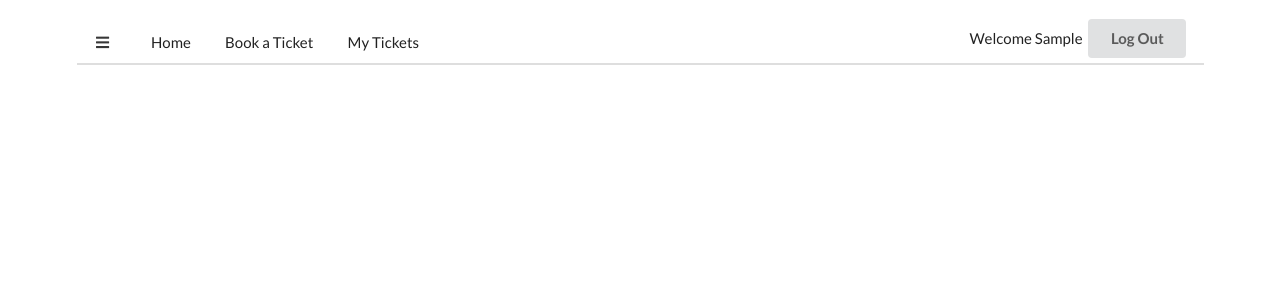
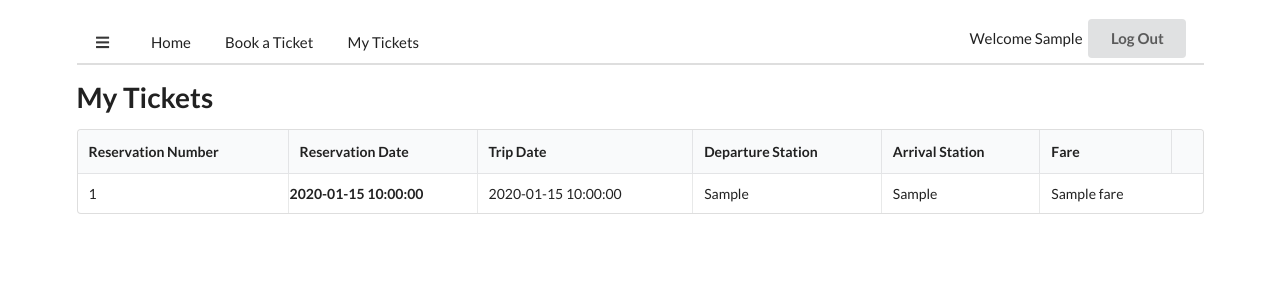
Before and after one commit to jamesw8/RailroadSystem, a Python web app: template templates/mytrips.html in a window 1280 px wide. Shown: the top 300 px of the page. Run offline with Jinja, Linux system fonts and the light colour scheme; the template is opened without the code that fills it: most values are stand-ins (such as "Sample title", 1, 10 or a date in 2020); some libraries are stand-ins or nearby versions.

Commit message:
View trips

```diff
--- a/templates/mytrips.html
+++ b/templates/mytrips.html
@@ -1,35 +1,28 @@
 {% extends "base.html" %}
 {% block content %}
-	<!-- <form method="post" action="/f17336pteam3{{ url_for('viewTrains') }}">
-		<div class="ui container form">
-			<div class="field">
-				<label>Enter a SQL command here:</label>
-				<textarea rows="2" name="command" placeholder="SQL command here." required>SELECT * FROM stations;</textarea>
-			</div>
-			<input class="ui button" type="submit" value="Submit" />
-		</div>
-	</form> -->
-	{% if session['listings'] %}
+	{% if trips %}
 	<div class="ui container">
-		<h1>Tickets from {{ session['from'] }} to {{ session['to'] }} on {{ session['date'] }}</h1>
+		<h1>My Tickets</h1>
 		<table class="ui selectable celled table">
 			<thead>
 				<tr>
+					<th>Reservation Number</th>
+					<th>Reservation Date</th>
+					<th>Trip Date</th>
 					<th>Departure Station</th>
 					<th>Arrival Station</th>
-					<th>Time of Departure (EST)</th>
-					<th>Time of Arrival (EST)</th>
-					<th>Cost of Ticket</th>
+					<th>Fare<th>
 				</tr>
 			</thead>
 			<tbody>
-				{% for listing in session['listings'] %}
+				{% for trip in trips %}
 					<tr>
-						<td>{{ listing['departure_station'] }}</td>
-						<td>{{ listing['arrival_station'] }}</td>
-						<td>{{ listing['depart_time'] }}</td>
-						<td>{{ listing['arrive_time'] }}</td>
-						<td>${{ listing['cost'] }}</td>
+						<td>{{ trip['reservation_id'] }}</td>
+						<th>{{ trip['reservation_date'] }}</th>
+						<td>{{ trip['trip_date'] }}</td>
+						<td>{{ trip['departure_station'] }}</td>
+						<td>{{ trip['arrival_station'] }}</td>
+						<td>{{ trip['fare'] }}</td>
 					</tr>
 				{% endfor %}
 			</tbody>
```
